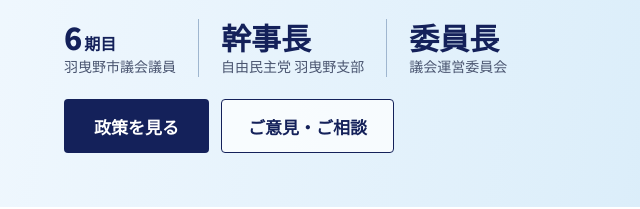
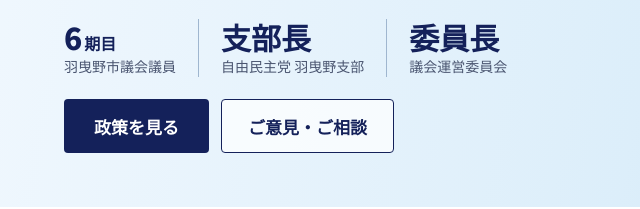
Before and after one commit to mkohei97/works, a plain HTML site: page kurokawa/index.html in a window 1280 px wide. Shown: the part 429-638 px from the top of the page, 0-640 px from the left. Drawn offline with Linux system fonts and the light colour scheme.

Commit message:
Add files via upload

```diff
--- a/kurokawa/index.html
+++ b/kurokawa/index.html
@@ -492,7 +492,7 @@ menuLabel: st.menu ? '閉じる' : 'メニュー', menuOpen: st.menu ? 'true' :
 footPad: fab ? '96px' : '28px',
 stats: [
 { n: '6', u: '期目', k: ['羽曳野市', '議会議員'] },
-{ n: '幹事長', u: '', k: ['自由民主党\u00a0', '羽曳野支部'] },
+{ n: '支部長', u: '', k: ['自由民主党\u00a0', '羽曳野支部'] },
 { n: '委員長', u: '', k: ['議会運営', '委員会'] }
 ],
 policies: [
@@ -517,7 +517,7 @@ profile: [
 ['議員歴', '羽曳野市議会議員|6期目'],
 ['議会', '議会運営委員会|委員長'],
 ['会派', '自由民主党|もっとはびきの議員団|幹事長'],
-['党', '自由民主党|羽曳野支部|幹事長'],
+['党', '自由民主党|羽曳野支部|支部長'],
 ['事務所', '羽曳野市|羽曳が丘3-5-33']
 ].map(function (x) { return { k: x[0], vp: x[1].split('|') }; }),
 topics: ['市政へのご意見', '地域の困りごと', 'そのほか'].map(function (t) { var c = chip(st.topic === t); return { label: t, bg: c.bg, fg: c.fg, pressed: c.pressed, pick: function () { self.setState({ topic: t }); } }; }),
```
